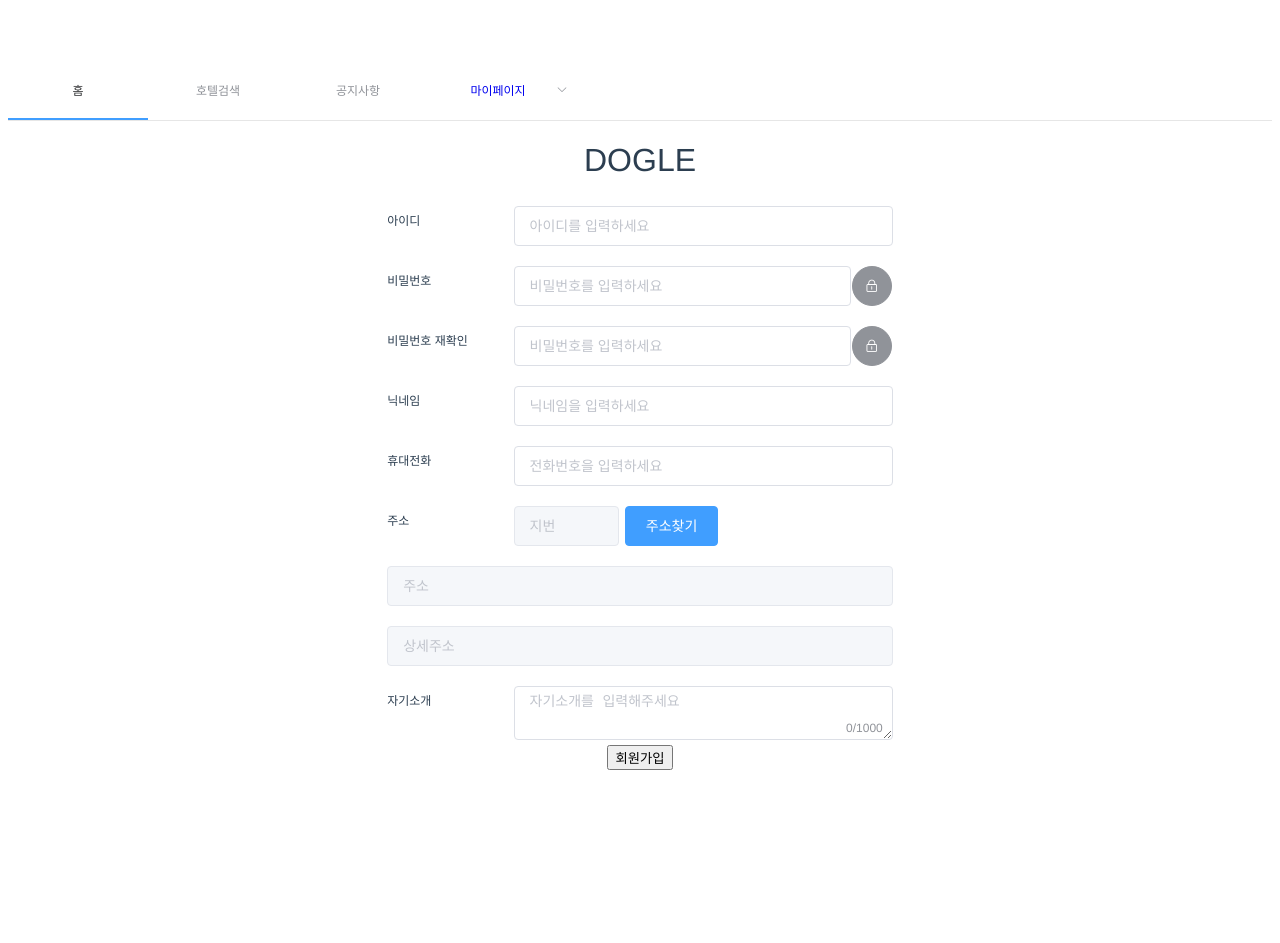
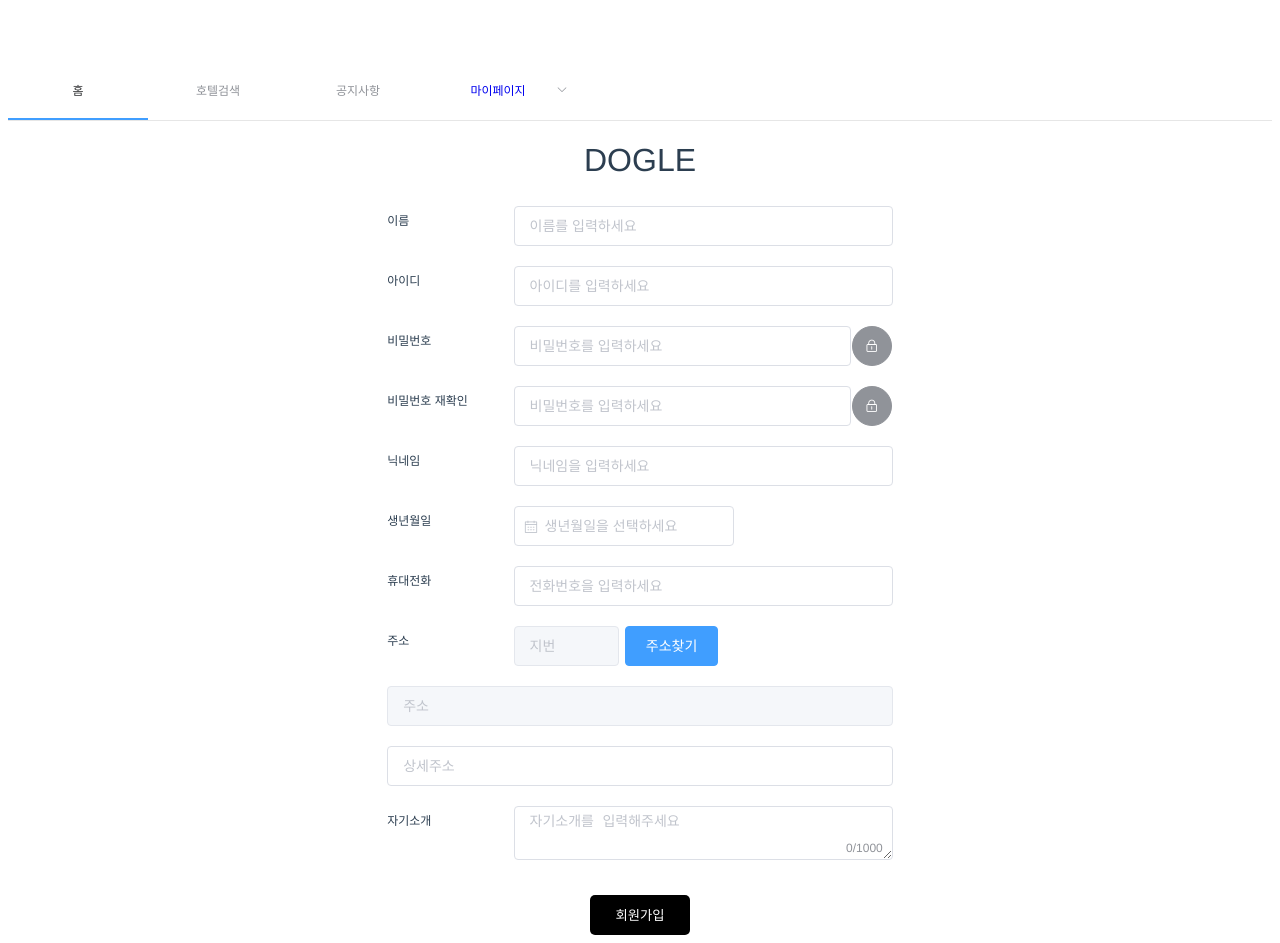
Before and after one commit to carswell8989/dogle, a Vue app in the folder frontend/: page /SignUp in a window 1280 px wide. Before the commit the page ends 800 px from the top, so only its background shows below. Built offline with nearby package versions, Linux system fonts and the light colour scheme.

Commit message:
회원등록 및 데이터검증로직 추가

```diff
--- a/frontend/src/views/SignUp/Index.vue
+++ b/frontend/src/views/SignUp/Index.vue
@@ -6,6 +6,17 @@
       <ValidationObserver v-slot="{ handleSubmit }">
         <form @submit.prevent="handleSubmit(onSubmit)">
           <div>
+            <el-row>
+              <el-col :span="6" class="label">
+                <label>이름</label>
+              </el-col>
+              <el-col :span="18">
+                 <ValidationProvider rules="required" v-slot="{ errors }">
+                    <el-input placeholder="이름를 입력하세요"  v-model="memberVO.memberName" name="이름" clearable class="sign-input"></el-input>
+                    <span class="error_msg">{{ errors[0] }}</span>
+                 </ValidationProvider>
+              </el-col>
+            </el-row>
             <el-row>
               <el-col :span="6" class="label">
                 <label>아이디</label>
@@ -63,6 +74,22 @@
                 </ValidationProvider>
               </el-col>
             </el-row>
+             <el-row>
+              <el-col :span="6" class="label">
+                <label>생년월일</label>
+              </el-col>
+              <el-col :span="18" class="birth-field">
+                <ValidationProvider rules="required" v-slot="{ errors }" style="text-align=left;">
+                   <el-date-picker
+                    v-model="memberVO.birth"
+                    value-format="yyyyMMdd"
+                    type="date"
+                    placeholder="생년월일을 선택하세요">
+                  </el-date-picker>
+                  <span class="error_msg">{{ errors[0] }}</span>
+                </ValidationProvider>
+              </el-col>
+            </el-row>
             <el-row>
               <el-col :span="6" class="label">
                 <label>휴대전화</label>
@@ -80,18 +107,18 @@
               </el-col>
               <el-col :span="5">
                 <ValidationProvider rules="required" v-slot="{ errors }">
-                  <el-input placeholder="지번" class="sign-input" v-model="memberVO.cdv"  :disabled="true"></el-input>
+                  <el-input placeholder="지번" class="sign-input" v-model="addressSearchResult.postcode" :disabled="true"></el-input>
                   <span class="error_msg">{{ errors[0] }}</span>
                 </ValidationProvider>
               </el-col>
               <el-col :span="5">
-                <el-button type="primary">주소찾기</el-button>
+                <el-button type="primary" @click="addrSearchVisible = true">주소찾기</el-button>
               </el-col>
             </el-row>
             <el-row>
               <el-col :span="24">
                 <ValidationProvider rules="required" v-slot="{ errors }">
-                  <el-input placeholder="주소" class="sign-input" v-model="memberVO.cv"  :disabled="true"></el-input>
+                  <el-input placeholder="주소" class="sign-input" v-model="addressSearchResult.address"  :disabled="true"></el-input>
                   <span class="error_msg">{{ errors[0] }}</span>
                 </ValidationProvider>
               </el-col>
@@ -99,7 +126,7 @@
             <el-row>
               <el-col :span="24">
                 <ValidationProvider rules="required" v-slot="{ errors }">
-                  <el-input placeholder="상세주소" class="sign-input" v-model="memberVO.ccv"  :disabled="true"></el-input>
+                  <el-input placeholder="상세주소" class="sign-input" v-model="memberVO.ccv"></el-input>
                   <span class="error_msg">{{ errors[0] }}</span>
                 </ValidationProvider>
               </el-col>
@@ -113,10 +140,17 @@
               </el-col>
             </el-row>
           </div>
-          <button type="submit">회원가입</button>
+          <button type="submit" class="submit-btn">회원가입</button>
         </form>
       </ValidationObserver>
     </div>
+    <el-dialog
+      title="주소검색"
+      :visible.sync="addrSearchVisible"
+      width="30%"
+      :before-close="addrSearchClose">
+      <VueDaumPostcode @complete="addressSearchResult = $event; addressSearchCall()"/>
+    </el-dialog>
   </div>
 </template>
 
@@ -124,6 +158,7 @@
 import api from '../backend-api'
 import { ValidationProvider, ValidationObserver, extend } from 'vee-validate'
 import { required, numeric, email } from 'vee-validate/dist/rules'
+import { VueDaumPostcode } from 'vue-daum-postcode'
 
 extend('required', {
   ...required,
@@ -138,8 +173,9 @@ extend('email', email)
 export default {
   name: 'SignUp',
   components: {
-    ValidationProvider,
-    ValidationObserver
+    ValidationProvider, // 필드 검증 컴포넌트
+    ValidationObserver, // 폼 검증 컴포넌트
+    VueDaumPostcode // 주소감색 컴포넌트
   },
   data () {
     return {
@@ -149,6 +185,8 @@ export default {
       completeChkNickNameDup: false,
       chkIdDupMsg: '',
       chkNickNameDupMsg: '',
+      addrSearchVisible: false, // 주소검색팝업창 변수
+      addressSearchResult: {},
       memberVO: {
         memberId: '',
         password: '',
@@ -160,8 +198,10 @@ export default {
         ccv: '',
         mobileNumber: '',
         memberInfo: '',
+        withdrawYn: 'N',
         managerYn: 'N',
-        personalInfoYn: 'N'
+        personalInfoYn: 'Y',
+        withdrawCode: '0000'
       },
       errors: []
     }
@@ -212,8 +252,38 @@ export default {
           })
       }
     },
+    /**
+     * 주소검색 팝업창 닫기
+     */
+    addrSearchClose (done) {
+      done()
+    },
+    /**
+     * 주소검색 팝업창 콜백
+     */
+    addressSearchCall () {
+      this.addrSearchVisible = false
+      console.log(this.addressSearchResult)
+      this.memberVO.cdv = this.addressSearchResult.postcode
+      this.memberVO.cv = this.addressSearchResult.address
+    },
+    /**
+     * 회원가입
+     */
     onSubmit () {
-      alert('Form Submitted!')
+      api
+        .registMember(this.memberVO)
+        .then(response => {
+          if (response.data === 1) {
+            this.$alert('회원가입이 정상적으로 완료되었습니다!', '회원가입완료', {
+              confirmButtonText: '확인'
+            })
+          }
+        })
+        .catch(e => {
+          console.log(e)
+          this.errors.push(e)
+        })
     }
   }
 }
@@ -248,6 +318,9 @@ a {
   line-height: 30px;
   text-align: left;
 }
+.sign-form .sign-input .el-input {
+  font-size: 12px;
+}
 .sign-form .sign-input .el-input__inner {
   height: 30px;
 }
@@ -258,4 +331,17 @@ a {
   font-size: 12px;
   padding: 5px 0;
 }
+.sign-form .birth-field {
+  text-align: left;
+}
+.sign-form .submit-btn {
+  margin-top: 30px;
+  width: 100px;
+  height: 40px;
+  background: #000;
+  color : #fff;
+  border: none;
+  border-radius: 5px;
+  cursor: pointer;
+}
 </style>
```
Also changed, not shown: frontend/package.json (+6 -1 lines), 2 other files (tests, documents, lock files or other folders).
